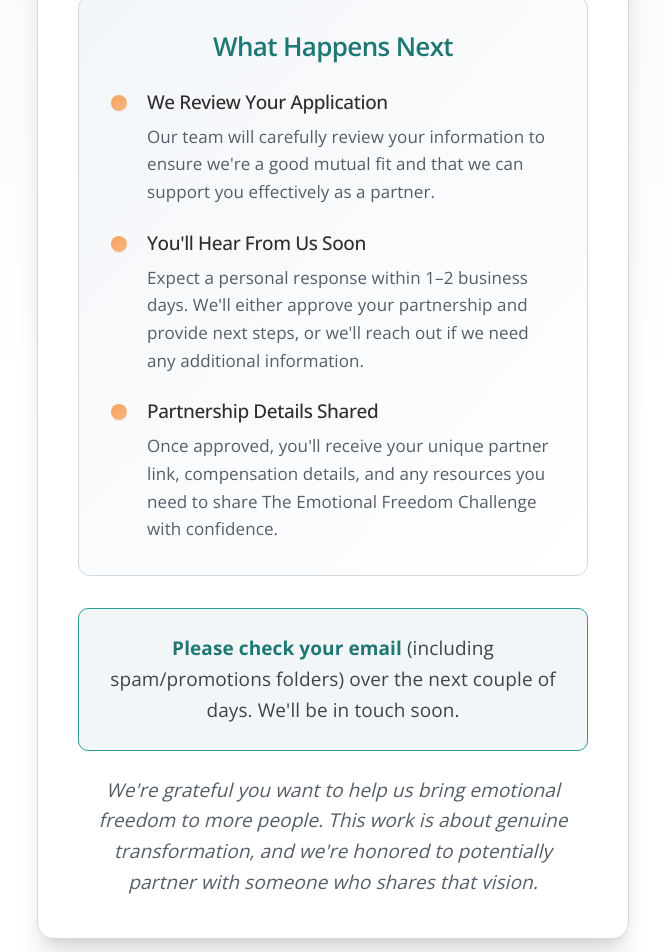
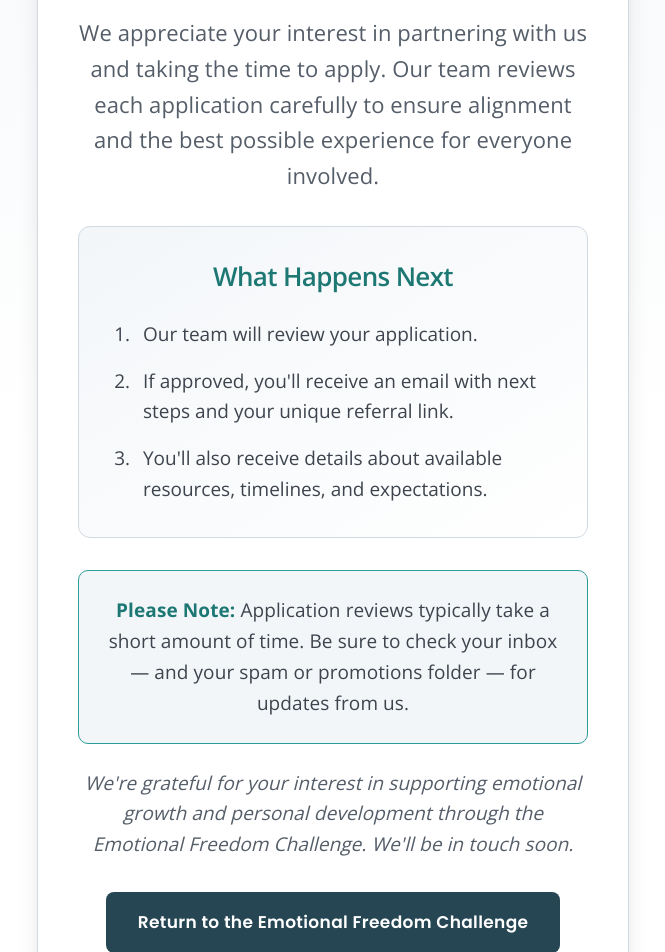
Before and after one commit to rbradshaw9/emotionalfreedomchallenge, a Next.js app: page /partner-confirmed in a window 1280 px wide. Shown: the part 560-1512 px from the top of the page, without its empty margins (307-972 px from the left). Built offline with nearby package versions, Linux system fonts and the light colour scheme.

Commit message:
Rewrite partner confirmation page with prescribed copy and simplified structure

```diff
--- a/app/partner-confirmed/page.module.css
+++ b/app/partner-confirmed/page.module.css
@@ -69,38 +69,22 @@
   margin-bottom: var(--space-6);
 }
 
-.timelineItem {
-  display: flex;
-  gap: var(--space-5);
-  margin-bottom: var(--space-6);
-  align-items: flex-start;
+.numberedList {
+  list-style-position: outside;
+  padding-left: var(--space-6);
+  margin: 0;
 }
 
-.timelineItem:last-child {
-  margin-bottom: 0;
+.numberedList li {
+  font-size: var(--text-lg);
+  color: var(--color-gray-700);
+  line-height: var(--leading-relaxed);
+  margin-bottom: var(--space-4);
+  padding-left: var(--space-2);
 }
 
-.timelineDot {
-  flex-shrink: 0;
-  width: 16px;
-  height: 16px;
-  background: linear-gradient(135deg, var(--color-accent), var(--color-accent-light));
-  border-radius: 50%;
-  margin-top: 6px;
-  box-shadow: var(--shadow-xs);
-}
-
-.timelineContent h3 {
-  font-size: var(--text-lg);
-  color: var(--color-gray-800);
-  margin-bottom: var(--space-2);
-  font-weight: var(--font-medium);
-}
-
-.timelineContent p {
+.numberedList li:last-child {
   margin-bottom: 0;
-  color: var(--color-gray-600);
-  line-height: var(--leading-relaxed);
 }
 
 .reassuranceBox {
@@ -129,8 +113,16 @@
   font-size: var(--text-lg);
   line-height: var(--leading-relaxed);
   max-width: 600px;
-  margin: 0 auto;
+  margin: 0 auto var(--space-8);
   font-style: italic;
+}
+
+.returnLink {
+  text-align: center;
+}
+
+.returnLink .button {
+  display: inline-block;
 }
 
 @media (max-width: 768px) {
@@ -165,13 +157,8 @@
     font-size: var(--text-2xl);
   }
 
-  .timelineItem {
-    gap: var(--space-4);
-    padding: var(--space-5) 0;
-  }
-
-  .timelineContent h3 {
-    font-size: var(--text-lg);
+  .numberedList li {
+    font-size: var(--text-base);
   }
 
   .reassuranceBox {
--- a/app/partner-confirmed/page.tsx
+++ b/app/partner-confirmed/page.tsx
@@ -1,3 +1,4 @@
+import Link from 'next/link';
 import styles from './page.module.css';
 
 export default function PartnerConfirmedPage() {
@@ -10,64 +11,41 @@ export default function PartnerConfirmedPage() {
               <div className={styles.successIcon}>✓</div>
             </div>
 
-            <h1 className="text-center">Thank You for Your Interest</h1>
+            <h1 className="text-center">Application Received — Thank You</h1>
 
             <p className={styles.confirmationText}>
-              We've received your partner application and truly appreciate you taking
-              the time to share about yourself and your interest in spreading this work.
+              Your partner application for the Emotional Freedom Challenge has been successfully submitted.
+            </p>
+
+            <p className={styles.confirmationText}>
+              We appreciate your interest in partnering with us and taking the time to apply. Our team reviews each application carefully to ensure alignment and the best possible experience for everyone involved.
             </p>
 
             <div className={styles.nextStepsCard}>
               <h2>What Happens Next</h2>
 
-              <div className={styles.timelineItem}>
-                <div className={styles.timelineDot}></div>
-                <div className={styles.timelineContent}>
-                  <h3>We Review Your Application</h3>
-                  <p>
-                    Our team will carefully review your information to ensure we're a good
-                    mutual fit and that we can support you effectively as a partner.
-                  </p>
-                </div>
-              </div>
-
-              <div className={styles.timelineItem}>
-                <div className={styles.timelineDot}></div>
-                <div className={styles.timelineContent}>
-                  <h3>You'll Hear From Us Soon</h3>
-                  <p>
-                    Expect a personal response within 1–2 business days. We'll either
-                    approve your partnership and provide next steps, or we'll reach out
-                    if we need any additional information.
-                  </p>
-                </div>
-              </div>
-
-              <div className={styles.timelineItem}>
-                <div className={styles.timelineDot}></div>
-                <div className={styles.timelineContent}>
-                  <h3>Partnership Details Shared</h3>
-                  <p>
-                    Once approved, you'll receive your unique partner link, compensation
-                    details, and any resources you need to share The Emotional Freedom
-                    Challenge with confidence.
-                  </p>
-                </div>
-              </div>
+              <ol className={styles.numberedList}>
+                <li>Our team will review your application.</li>
+                <li>If approved, you'll receive an email with next steps and your unique referral link.</li>
+                <li>You'll also receive details about available resources, timelines, and expectations.</li>
+              </ol>
             </div>
 
             <div className={styles.reassuranceBox}>
               <p>
-                <strong>Please check your email</strong> (including spam/promotions folders)
-                over the next couple of days. We'll be in touch soon.
+                <strong>Please Note:</strong> Application reviews typically take a short amount of time. Be sure to check your inbox — and your spam or promotions folder — for updates from us.
               </p>
             </div>
 
             <p className={styles.closingText}>
-              We're grateful you want to help us bring emotional freedom to more people.
-              This work is about genuine transformation, and we're honored to potentially
-              partner with someone who shares that vision.
+              We're grateful for your interest in supporting emotional growth and personal development through the Emotional Freedom Challenge. We'll be in touch soon.
             </p>
+
+            <div className={styles.returnLink}>
+              <Link href="/" className="button button-secondary">
+                Return to the Emotional Freedom Challenge
+              </Link>
+            </div>
           </div>
         </div>
       </section>
```
